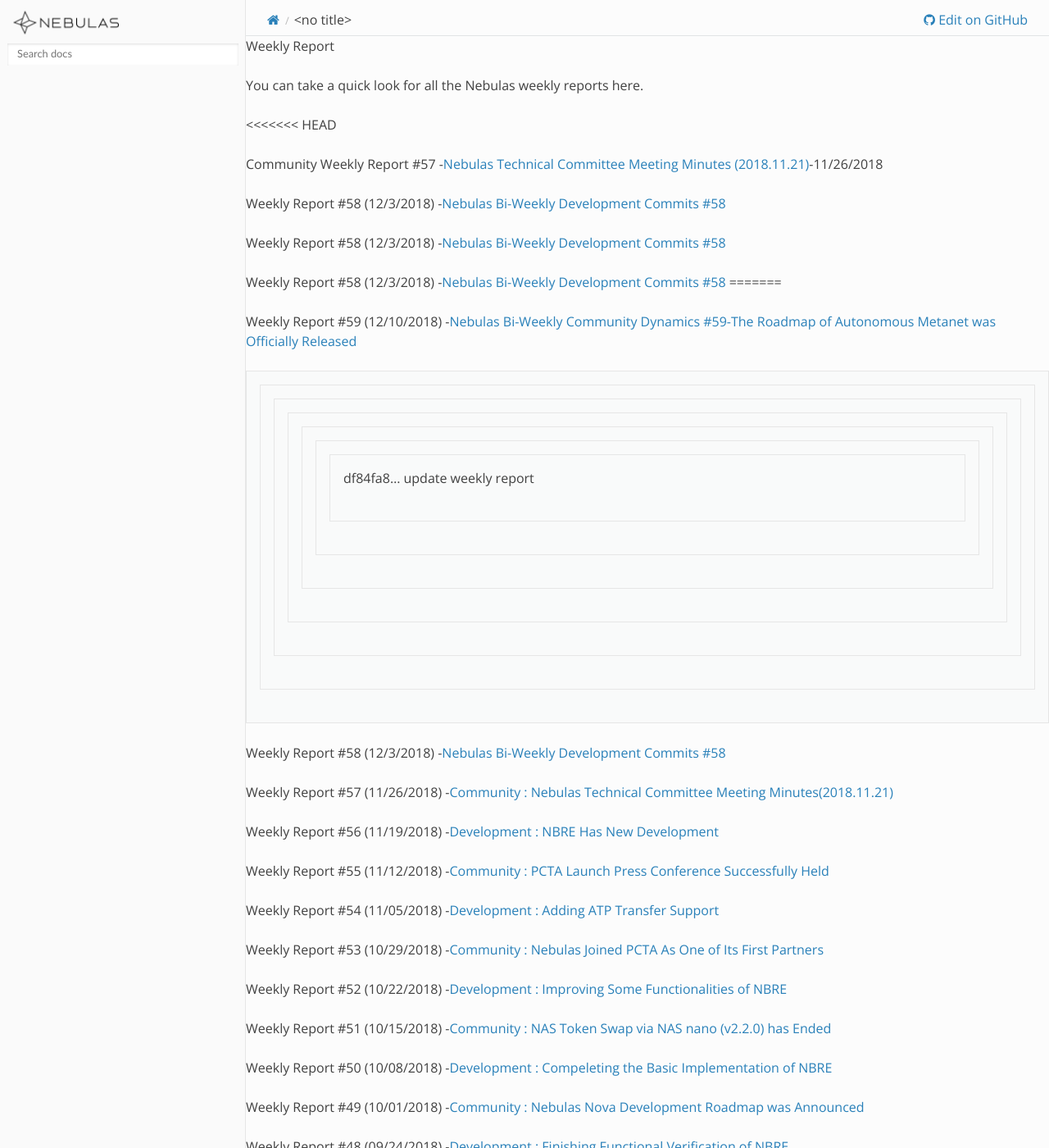
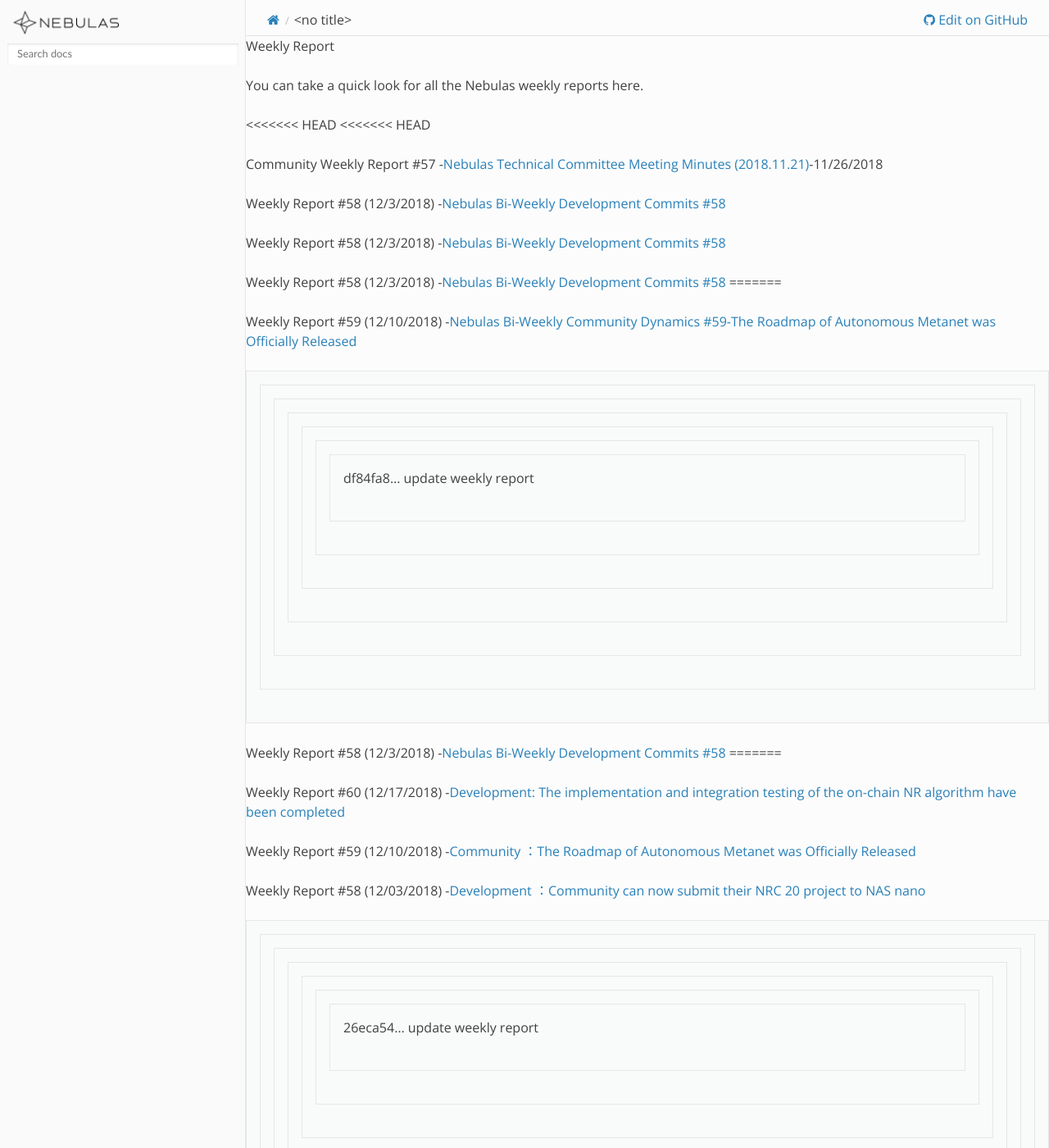
Before and after one commit to nebulasio/nebdocs, a Sphinx documentation site: the page built from docs/community/weekly-report.md, in a window 1280 px wide and 1400 px high. Shown: the whole window at 82% size. Built offline with Sphinx 7.4.7 and the Read the Docs theme 2.0.0, drawn with Linux system fonts in a browser that asks for light colours; pages that are not in the unit, such as notebooks, are missing from menus.

Commit message:
update weekly report
update development commits on weekly report

```diff
--- a/docs/community/weekly-report.md
+++ b/docs/community/weekly-report.md
@@ -2,6 +2,7 @@
 
 You can take a quick look for all the Nebulas weekly reports here.
 
+<<<<<<< HEAD
 <<<<<<< HEAD
 - Community Weekly Report #57 -[Nebulas Technical Committee Meeting Minutes (2018.11.21)](https://medium.com/nebulasio/nebulas-bi-weekly-community-dynamic-57-5c2bd5e55123)-11/26/2018
 - Weekly Report #58 (12/3/2018) -[Nebulas Bi-Weekly Development Commits #58](https://medium.com/@bitsclubPCTA/6319876bde9d)
@@ -11,6 +12,11 @@
 - Weekly Report #59 (12/10/2018) -[Nebulas Bi-Weekly Community Dynamics #59-The Roadmap of Autonomous Metanet was Officially Released](https://medium.com/nebulasio/nebulas-bi-weekly-community-dynamics-59-f580bdc554e2)
 >>>>>>> df84fa8... update weekly report
 - Weekly Report #58 (12/3/2018) -[Nebulas Bi-Weekly Development Commits #58](https://medium.com/@bitsclubPCTA/6319876bde9d)
+=======
+- Weekly Report #60 (12/17/2018) -[Development: The implementation and integration testing of the on-chain NR algorithm have been completed](https://medium.com/nebulasio/nebulas-bi-weekly-development-commits-60-62557de76f08)
+- Weekly Report #59 (12/10/2018) -[Community ：The Roadmap of Autonomous Metanet was Officially Released](https://medium.com/nebulasio/nebulas-bi-weekly-community-dynamics-59-f580bdc554e2)
+- Weekly Report #58 (12/03/2018) -[Development ：Community can now submit their NRC 20 project to NAS nano](https://medium.com/@bitsclubPCTA/6319876bde9d)
+>>>>>>> 26eca54... update weekly report
 - Weekly Report #57 (11/26/2018) -[Community : Nebulas Technical Committee Meeting Minutes(2018.11.21)](https://medium.com/nebulasio/nebulas-bi-weekly-community-dynamic-57-5c2bd5e55123)
 - Weekly Report #56 (11/19/2018) -[Development : NBRE Has New Development](https://medium.com/nebulasio/nebulas-bi-weekly-development-commits-56-7e460344860)
 - Weekly Report #55 (11/12/2018) -[Community : PCTA Launch Press Conference Successfully Held](https://medium.com/nebulasio/nebulas-bi-weekly-community-dynamics-55-1dd219375baf)
```
